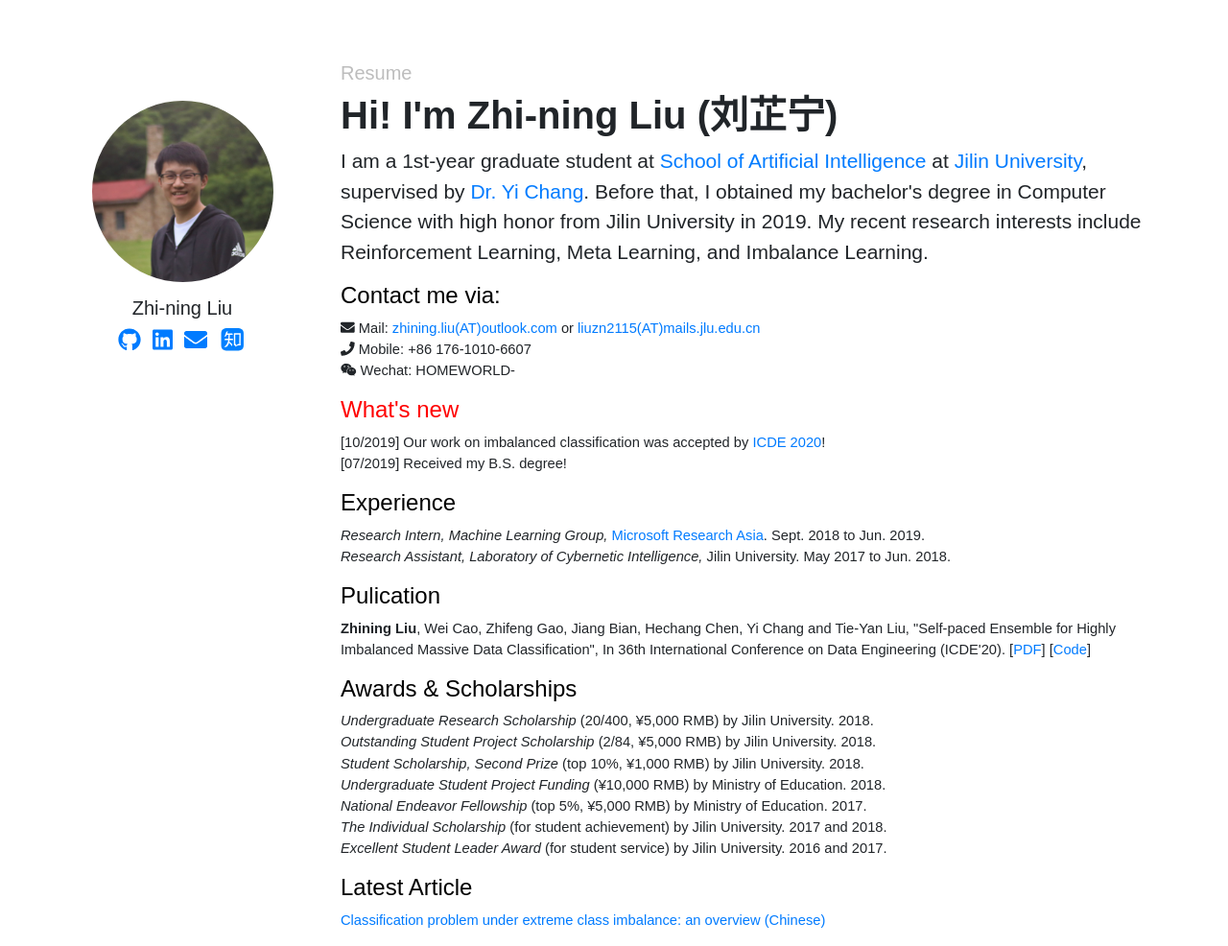
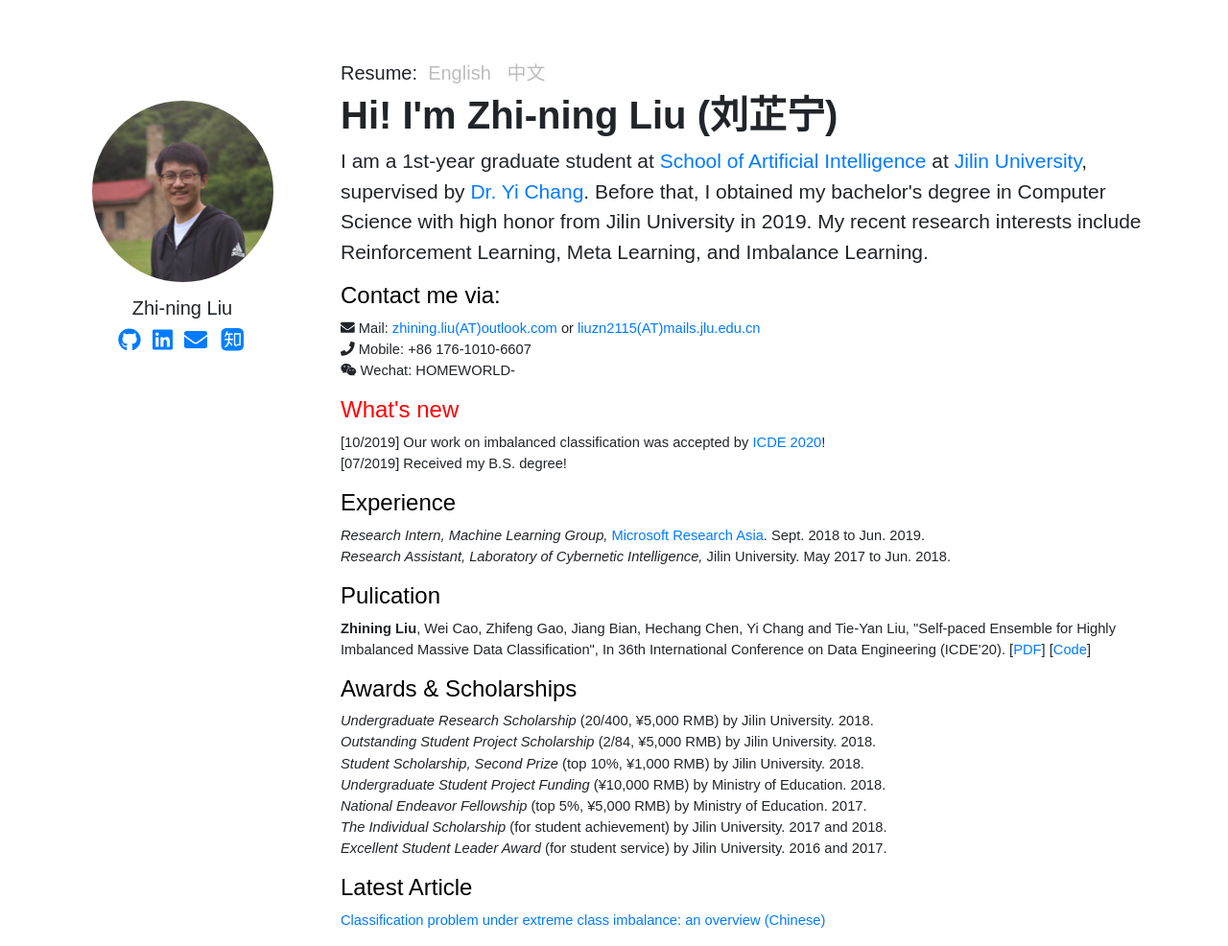
Before and after one commit to ZhiningLiu1998/ZhiningLiu1998.github.io, a Jekyll site: the page built from index.html, in a window 1280 px wide. Shown: the whole page at 96% size. Built offline with Jekyll 4.4.1, drawn with Linux system fonts in a browser that asks for light colours; nearby versions of some CDN libraries.

Commit message:
update homepage

```diff
--- a/_includes/topbar.html
+++ b/_includes/topbar.html
@@ -1,5 +1,8 @@
 <div id="topbar">
     <h5>
-        <a href="{{ site.baseurl }}static/resume.pdf">Resume</a>
+        Resume:&nbsp
+        <a href="{{ site.baseurl }}static/Resume_ZhiningLiu.pdf">English</a>
+        &nbsp
+        <a href="{{ site.baseurl }}static/Resume_ZhiningLiu_Chinese.pdf">中文</a>
     </h5>
 </div>
```
Also changed, not shown: 3 other files.
